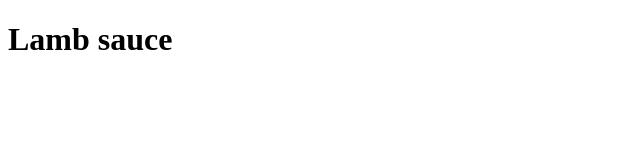
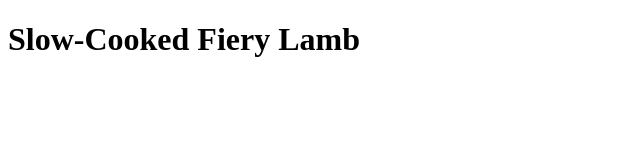
Before and after one commit to natasSK/odin-recipes, a plain HTML site: page recipes/fiery_lamb.html in a window 1280 px wide. Shown: the whole page, without its empty margins (0-640 px from the left). Drawn offline with Linux system fonts and the light colour scheme.

Commit message:
Rename 1st recipe
1st recipe was renamed

```diff
--- a/recipes/lamb_sauce.html
+++ b/recipes/fiery_lamb.html
@@ -3,10 +3,10 @@
     <head>
         <meta charset="UTF-8">
         <meta name="viewport" content="width=device-width, initial-scale=1.0">
-        <title>Lamb sauce</title>
+        <title>Slow-Cooked Fiery Lamb</title>
     </head>
 
     <body>
-        <h1>Lamb sauce</h1>
+        <h1>Slow-Cooked Fiery Lamb</h1>
     </body>
 </html>
```
